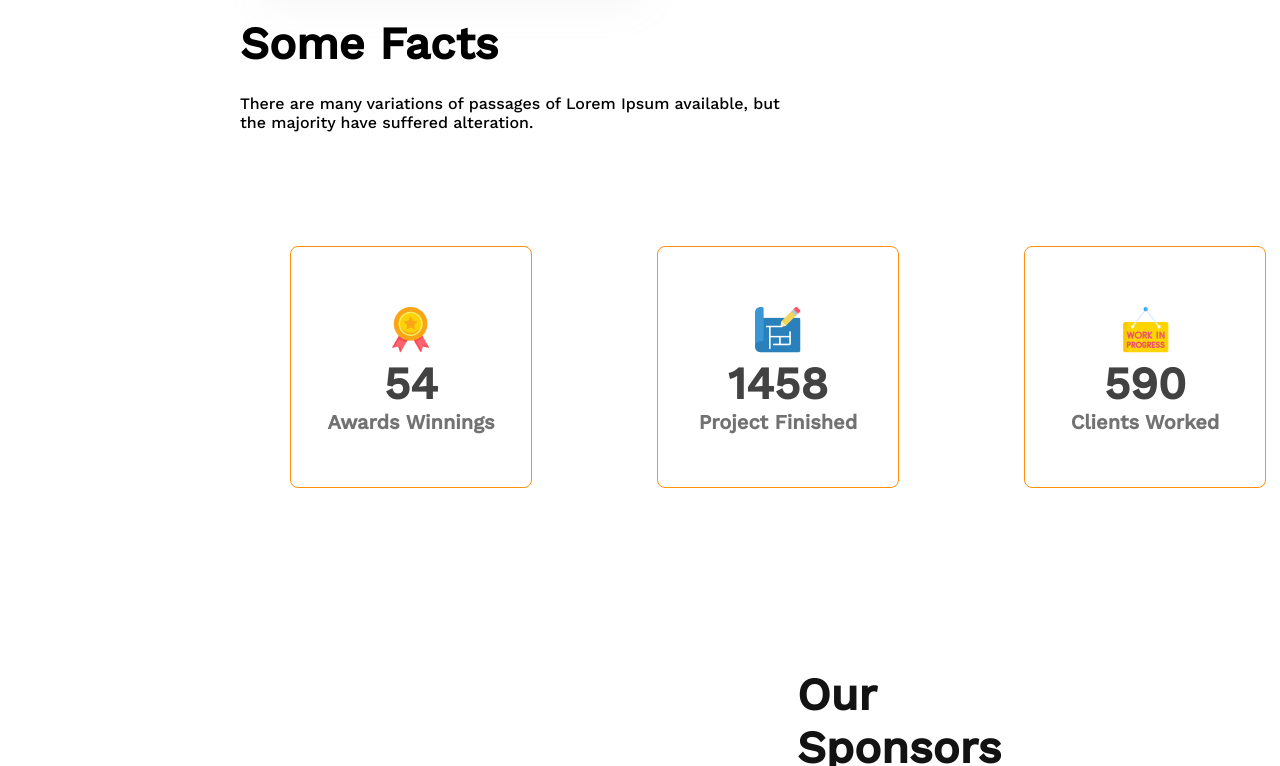
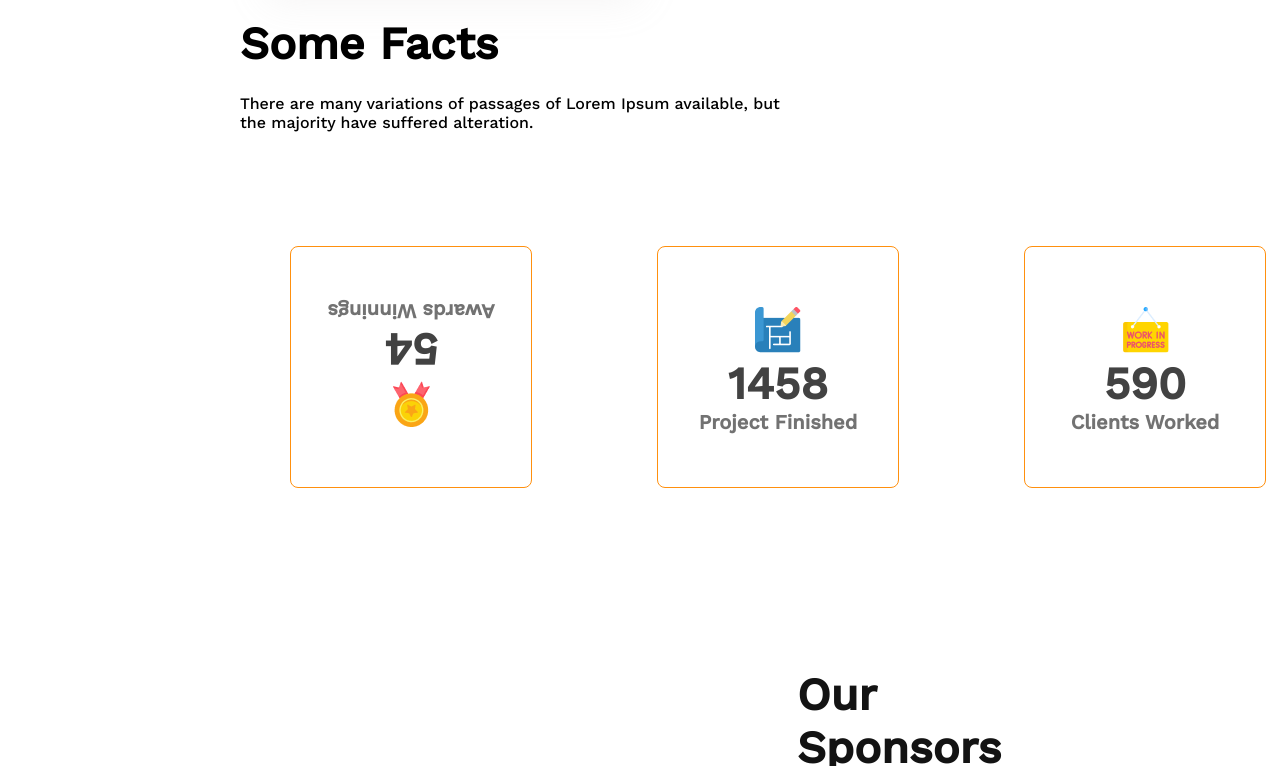
Before and after one commit to pkb1981/g3-architects-2023, a plain HTML site: page index.html in a window 1280 px wide. In both pictures the pointer is over the element 411 px from the left and 4089 px from the top of the page. Shown: the part 3723-4489 px from the top of the page. Drawn offline with nearby package versions, Linux system fonts and the light colour scheme.

Commit message:
hover effect

```diff
--- a/style.css
+++ b/style.css
@@ -246,6 +246,12 @@ body {
     border-radius: 8px;
 }
 
+.report:hover {
+    width: 240px;
+    height: 180px;
+    transform: rotate(180deg)
+}
+
 .number {
     font-weight: 600;
     font-size: 45px;
```
